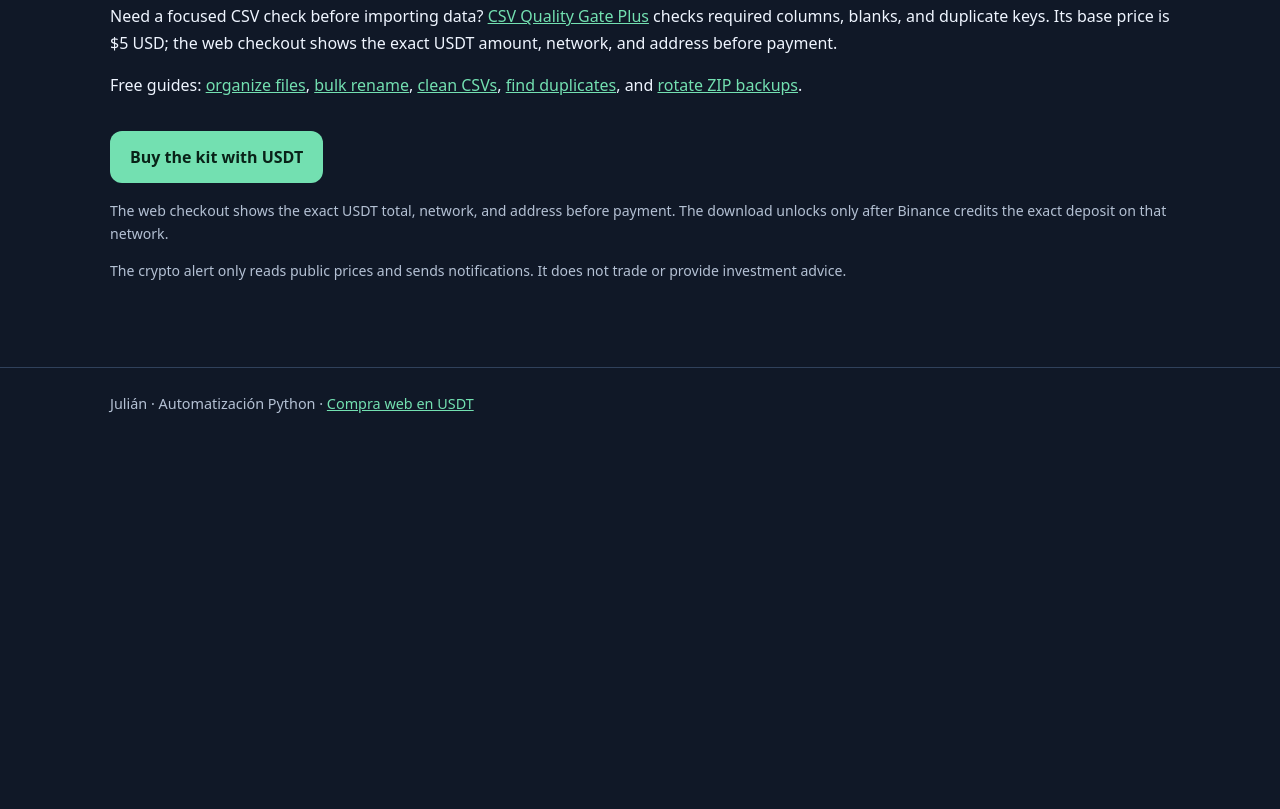
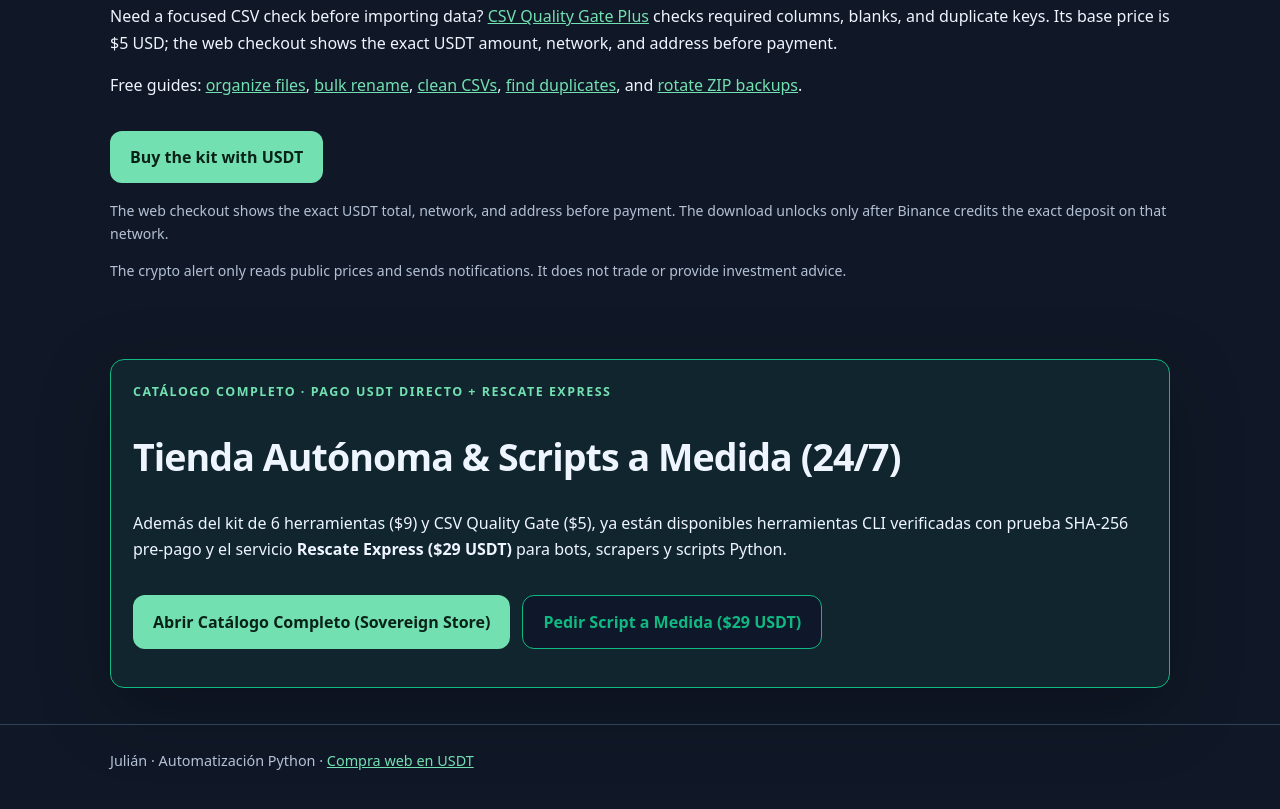
Before and after one commit to julianviejo28-lab/python-automation-pro-kit, a plain HTML site: page index.html in a window 1280 px wide. Shown: the part 3958-4767 px from the top of the page. Before the commit the page ends 4410 px from the top, so only its background shows below. Drawn offline with Linux system fonts and the light colour scheme.

Commit message:
feat(index): link Sovereign Store & Custom Rescue banner

```diff
--- a/index.html
+++ b/index.html
@@ -161,6 +161,17 @@
       <p class="fine">The web checkout shows the exact USDT total, network, and address before payment. The download unlocks only after Binance credits the exact deposit on that network.</p>
       <p class="fine">The crypto alert only reads public prices and sends notifications. It does not trade or provide investment advice.</p>
     </section>
+    <!-- SOVEREIGN_STORE_BANNER_START -->
+    <section class="card" aria-labelledby="sovereign-store-title" style="border:1px solid #10b981;background:rgba(16,185,129,0.08);border-radius:14px;padding:22px;margin:28px 0;">
+      <div class="eyebrow">Catálogo Completo · Pago USDT Directo + Rescate Express</div>
+      <h2 id="sovereign-store-title">Tienda Autónoma &amp; Scripts a Medida (24/7)</h2>
+      <p>Además del kit de 6 herramientas ($9) y CSV Quality Gate ($5), ya están disponibles herramientas CLI verificadas con prueba SHA-256 pre-pago y el servicio <strong>Rescate Express ($29 USDT)</strong> para bots, scrapers y scripts Python.</p>
+      <p style="display:flex;flex-wrap:wrap;gap:12px;">
+        <a class="button" href="sovereign-store.html">Abrir Catálogo Completo (Sovereign Store)</a>
+        <a class="button" href="sovereign-store.html?product=custom" style="background:#0f172a;color:#10b981;border:1px solid #10b981;">Pedir Script a Medida ($29 USDT)</a>
+      </p>
+    </section>
+    <!-- SOVEREIGN_STORE_BANNER_END -->
   </main>
   <footer>
     <div class="wrap">Julián · Automatización Python · <a href="checkout.html?product=kit">Compra web en USDT</a></div>
```
